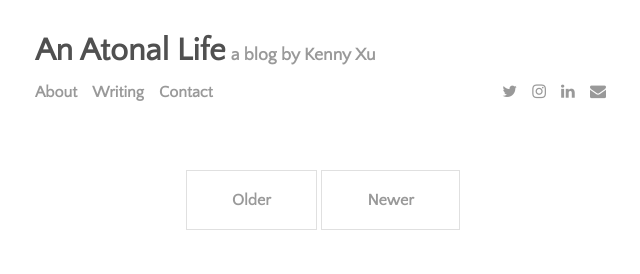
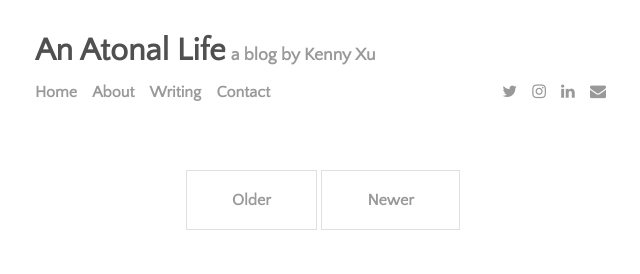
Before and after one commit to kennythexu/kennythexu, a Jekyll site: the page built from index.html, in a window 1280 px wide. Shown: the top 274 px of the page, without its empty margins (317-957 px from the left). Built offline with Jekyll 4.4.1, drawn with Linux system fonts in a browser that asks for light colours; nearby versions of some CDN libraries.

Commit message:
home button

```diff
--- a/_data/settings.yml
+++ b/_data/settings.yml
@@ -5,6 +5,7 @@ author:
   twitter:  XuKenny
 
 menu:
+- {name: 'Home', url: '../'}
 - {name: 'About', url: 'about.html'}
 - {name: 'Writing', url: 'writing.html'}
 - {name: 'Contact', url: 'contact.html'}
```
